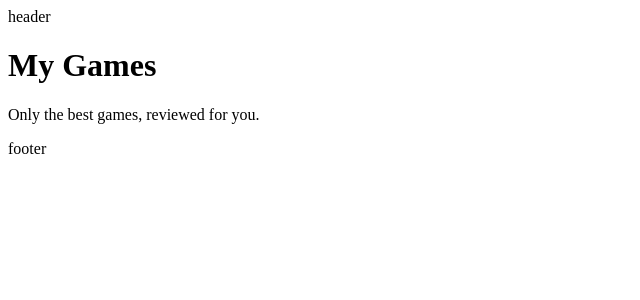
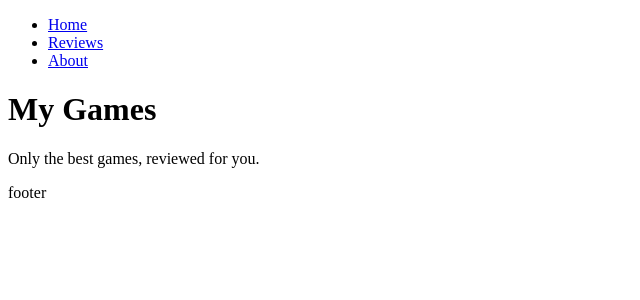
Before and after one commit to webepse/next-review-2025, a Next.js app: page / in a window 1280 px wide. Shown: the top 300 px of the page, without its empty margins (0-640 px from the left). Built offline with nearby package versions, Linux system fonts and the light colour scheme.

Commit message:
composant Link

```diff
--- a/app/layout.jsx
+++ b/app/layout.jsx
@@ -1,10 +1,18 @@
+import Link from "next/link"
+
 export default function RootLayout({children})
 {
     return (
         <html lang="fr">
             <body>
                 <header>
-                    header
+                    <nav>
+                        <ul>
+                            <li><Link href='/'>Home</Link></li>
+                            <li><Link href='/reviews'>Reviews</Link></li>
+                            <li><Link href='/about'>About</Link></li>
+                        </ul>
+                    </nav>
                 </header>
                 <main>
                     {children}
--- a/app/page.jsx
+++ b/app/page.jsx
@@ -3,9 +3,7 @@
 import { useEffect } from "react"
 
 export default function HomePage() {
-    useEffect(()=>{
-        window.alert("Bienvenue sur mon site")
-    },[])
+
     console.log('HomePage [Rending]')
     return (
         <>
--- a/package.json
+++ b/package.json
@@ -2,7 +2,9 @@
   "name": "next-reviews-2025",
   "private": true,
   "scripts": {
-    "dev": "next dev"
+    "build": "next build",
+    "dev": "next dev",
+    "start": "next start"
   },
   "dependencies": {
     "next": "^15.1.0",
```
